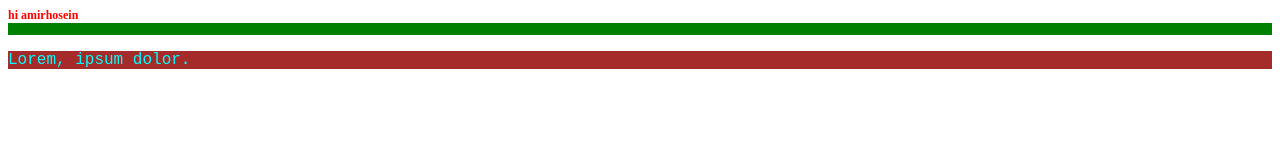
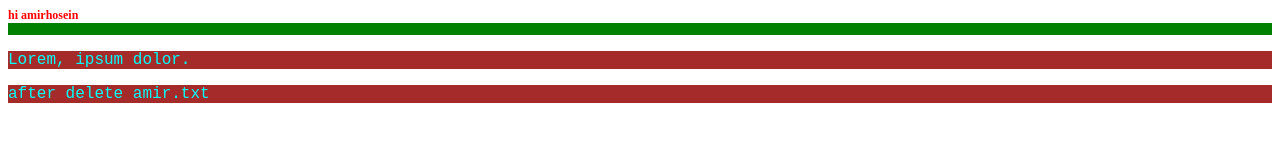
Before and after one commit to Amirkvni/amir_company, a plain HTML site: page index.html in a window 1280 px wide. Drawn offline with Linux system fonts and the light colour scheme.

Commit message:
after delete amir.txt file

```diff
--- a/index.html
+++ b/index.html
@@ -9,6 +9,7 @@
   <body>
     <h1>hi amirhosein</h1>
     <p>Lorem, ipsum dolor.</p>
+    <p>after delete amir.txt</p>
     <script src="app.js"></script>
   </body>
 </html>
```
Also changed, not shown: amir.txt (deleted).
